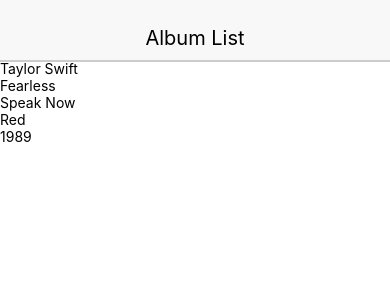
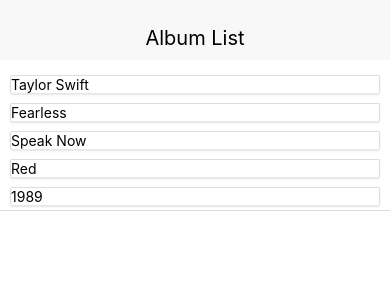
Before and after one commit to AnLuoRidge/RN01, a React Native app: screen / in a window 390 px wide. Shown: the top 300 px of the page. Built offline with nearby package versions, Linux system fonts and the light colour scheme.

Commit message:
add Card.js and CardSection.js

```diff
--- a/src/components/AlbumDetail.js
+++ b/src/components/AlbumDetail.js
@@ -1,12 +1,11 @@
 import React from 'react'
 import { Text } from 'react-native'
+import Card from './Card'
 
 const AlbumDetail = (props) => (
-    <Text>{props.album.title}</Text>
+    <Card><Text>{props.album.title}</Text></Card>
 )
 
-const styles = {
 
-}
 
 export default AlbumDetail
--- a/src/components/AlbumList.js
+++ b/src/components/AlbumList.js
@@ -1,7 +1,8 @@
 import React from 'react'
-import {View} from 'react-native'
+import { View } from 'react-native'
 import AlbumDetail from './AlbumDetail';
 import axios from 'axios'
+import CardSection from './CardSection'
 
 export default class AlbumList extends React.Component {
     state = {albums: []};
@@ -57,9 +58,9 @@ export default class AlbumList extends React.Component {
 
     render() {
         return (
-            <View>
+            <CardSection>
                 {this.renderAlbums()}
-            </View>
+            </CardSection>
         )
     }
 }
--- /dev/null
+++ b/src/components/Card.js
@@ -0,0 +1,25 @@
+import React from 'react'
+import { Text, View } from 'react-native'
+
+const Card = (props) => (
+    <View style={styles.containerStyle} >{props.children}</View>
+)
+
+const styles = {
+    containerStyle: {
+        borderWidth: 1,
+        borderRadius: 2,
+        borderColor: '#ddd',
+        borderBottomWidth: 0,
+        shadowColor: '#000',
+        shadowOffset: { width:0,height:2 },
+        shadowOpacity: 0.1,
+        shadowRadius: 2,
+        elevation: 1,
+        marginLeft: 5,
+        marginRight: 5,
+        marginTop: 10
+    }
+}
+
+export default Card;
--- /dev/null
+++ b/src/components/CardSection.js
@@ -0,0 +1,21 @@
+import React from 'react'
+import { Text, View } from 'react-native'
+
+const CardSection = (props) => (
+    <View style={styles.containerStyle} >{props.children}</View>
+)
+
+const styles = {
+    containerStyle: {
+        borderBottomWidth: 1,
+        padding: 5,
+        backgroundColor: '#fff',
+        justifyContent: 'flex-start',
+        flexDirection: 'column',
+        borderColor: '#ddd',
+        position: 'relative'
+    }
+}
+
+
+export default CardSection;
```
